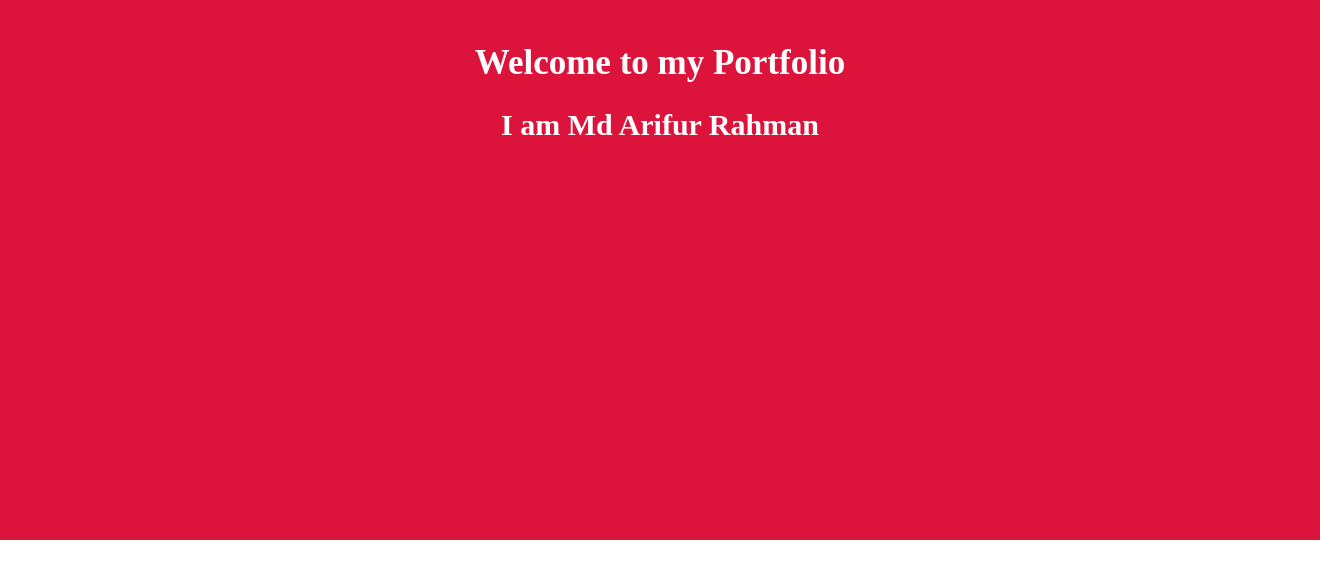
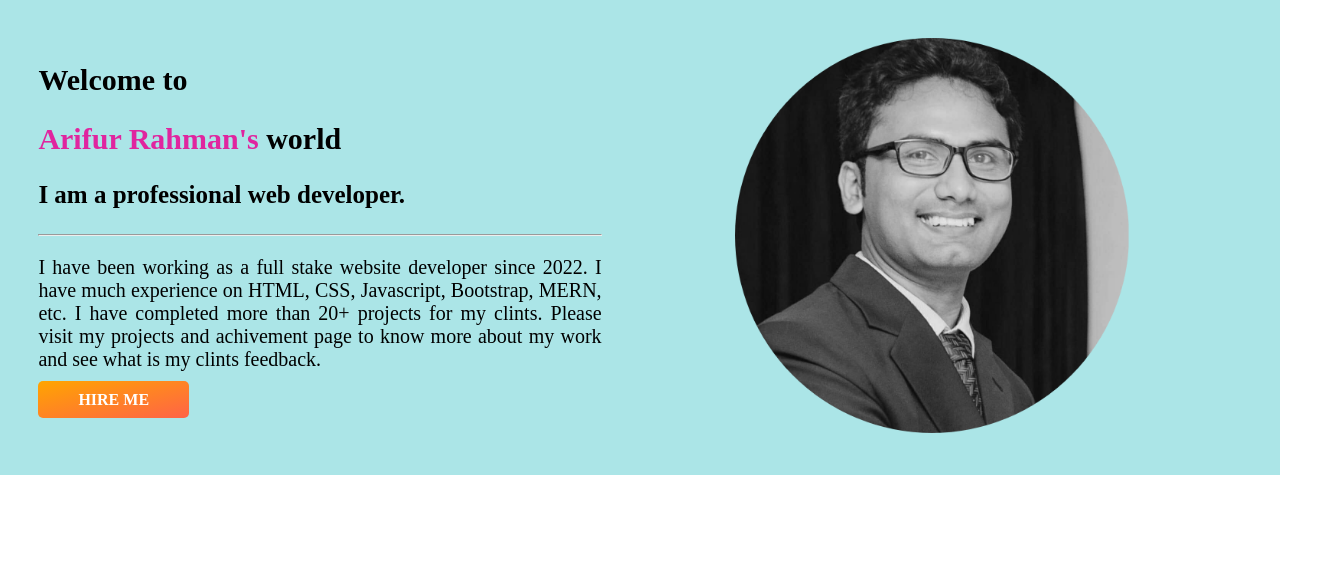
Before and after one commit to arifurrahman-io/my-portfolio, a plain HTML site: page index.html in a window 1280 px wide. Shown: the whole page, 1320 px wide, since content can reach past the window. Drawn offline with Linux system fonts and the light colour scheme; a web font is replaced by a local one.

Commit message:
top banner added

```diff
--- a/index.html
+++ b/index.html
@@ -1,17 +1,33 @@
 <!DOCTYPE html>
 <html lang="en">
+
 <head>
     <meta charset="UTF-8">
     <meta http-equiv="X-UA-Compatible" content="IE=edge">
     <meta name="viewport" content="width=device-width, initial-scale=1.0">
+    <title>My Portfolio</title>
     <link rel="stylesheet" href="style.css">
-    <title>My Portfolio</title>
+    <link rel="preconnect" href="https://fonts.googleapis.com">
+    <link rel="preconnect" href="https://fonts.gstatic.com" crossorigin>
+    <link href="https://fonts.googleapis.com/css2?family=Gentium+Book+Plus&display=swap" rel="stylesheet">
 </head>
+
 <body>
+    <section class="about">
+        <div class="half-width">
+            <h2>Welcome to</h2>
+            <h2><span class="name">Arifur Rahman's</span> world</h2>
+            <h3>I am a professional web developer.</h3>
+            <hr>
+            <p>I have been working as a full stake website developer since 2022. I have much experience on HTML, CSS,
+                Javascript, Bootstrap, MERN, etc. I have completed more than 20+ projects for my clints. Please visit my
+                projects and achivement page to know more about my work and see what is my clints feedback.</p>
+            <a class="hire-me-button" href="#" target="_blank">HIRE ME</a>
+        </div>
+        <div class="half-width">
+            <img src="image/circle-cropped.png" alt="image">
+        </div>
+    </section>
+</body>
 
-    <div class="hero">
-        <h1 class="welcome">Welcome to my Portfolio</h1>
-        <h2 class="intro">I am Md Arifur Rahman</h2>
-    </div>
-</body>
 </html>
--- a/style.css
+++ b/style.css
@@ -1,23 +1,53 @@
-body{
+body {
     margin: 0%;
+    font-family: 'Gentium Book Plus', serif;
 }
 
-.hero{
-    background-color: crimson;
-    width: 100%;
-    height: 500px;
-    padding: 20px;
-    margin: 0%;
+.name {
+    color: rgb(224, 37, 159);
 }
 
-.welcome{
-    text-align: center;
-    font-size: 35px;
-    color: white;
+h2 {
+    font-size: 30px;
+    color: black;
 }
 
-.intro{
+h3 {
+    color: black;
+    font-size: 25px;
+}
+
+hr {
+    background-color: rgb(255, 255, 255);
+}
+
+p {
+    color: black;
+    font-size: 20px;
+    text-align: justify;
+}
+
+.about {
+    display: flex;
+    background-color: rgb(171, 229, 231);
+}
+
+.half-width {
+    width: 50%;
+    padding: 3%;
+}
+
+.half-width img {
+    width: 70%;
+    padding-left: 10%;
+}
+
+.hire-me-button {
+    background-image: linear-gradient(to bottom right, orange, tomato);
     text-align: center;
-    font-size: 30px;
+    font-weight: 700;
     color: white;
+    padding: 10px 40px;
+    text-decoration: none;
+    border-radius: 5px;
 }
```
Also changed, not shown: image/50501658_1663641157114363_8458478150014205952_n.jpg (added), image/circle-cropped.png (added), image/my-photo.png (added), image/patners-banner-illustration.png (added), image/technology partner for startups (2).png (added).
